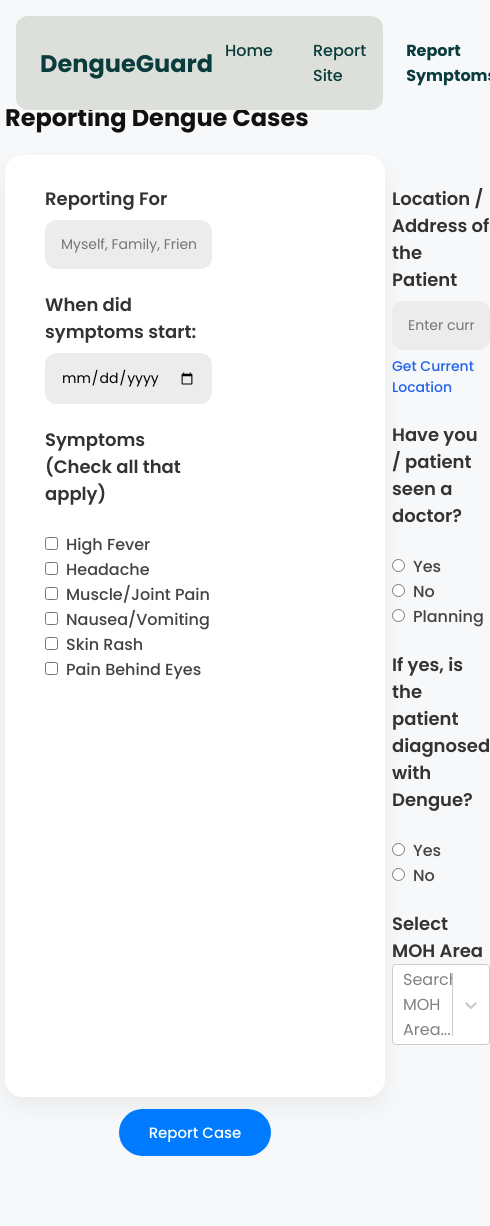
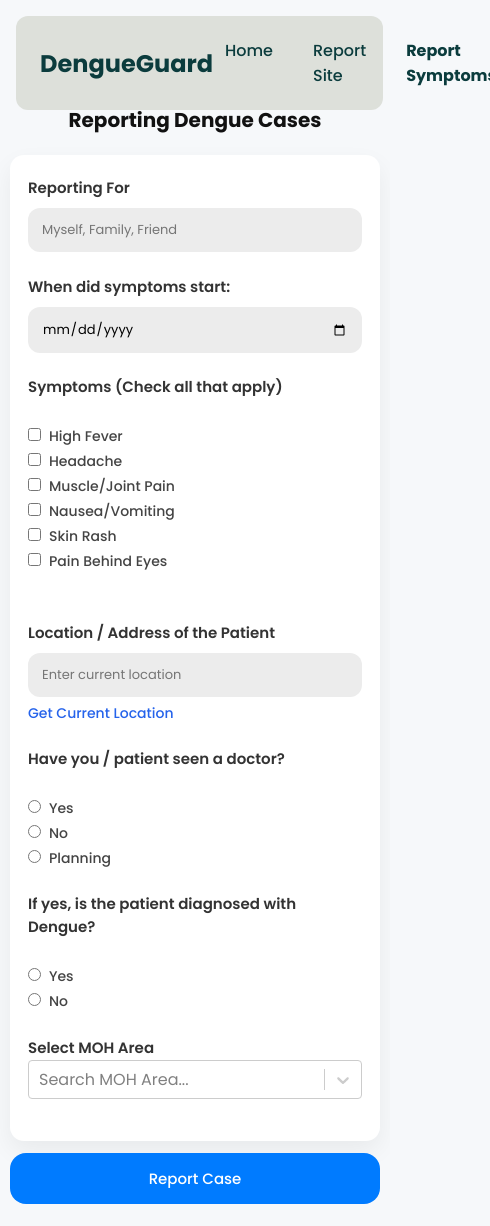
Before and after one commit to emika-sandina/dengue-guard, a React (Vite) app in the folder frontend/: page /citizen/report-cases in a window 390 px wide. Shown: the whole page, 490 px wide, since content can reach past the window. Before the commit the page ends 1173 px from the top, so only its background shows below. Built offline with nearby package versions, Linux system fonts and the light colour scheme.

Commit message:
fixed some bugs and add responsiveness

```diff
--- a/frontend/src/pages/citizen/Report Cases Page/reportCases.css
+++ b/frontend/src/pages/citizen/Report Cases Page/reportCases.css
@@ -122,3 +122,75 @@ body {
   button[type="submit"] {
     grid-column: span 2;
   }
+  /* ========================= */
+/* Responsive Design */
+/* ========================= */
+
+/* Tablets */
+@media (max-width: 1024px) {
+  .report-container {
+    padding: 10px;
+  }
+
+  form {
+    padding: 25px 25px;
+  }
+
+  .report-form {
+    grid-template-columns: 1fr 1fr; /* still 2 columns */
+    gap: 60px; /* reduce big gap */
+  }
+
+  label {
+    font-size: 16px;
+  }
+
+  input[type="text"],
+  input[type="date"] {
+    font-size: 13px;
+    padding: 12px 14px;
+  }
+}
+
+/* Mobile */
+@media (max-width: 768px) {
+  .report-container h1 {
+    font-size: 20px;
+    text-align: center;
+  }
+
+  form {
+    padding: 20px 18px;
+    border-radius: 14px;
+  }
+
+  .report-form {
+    grid-template-columns: 1fr; /* single column */
+    gap: 25px;
+  }
+
+  .form-left,
+  .form-right {
+    width: 100%;
+  }
+
+  label {
+    font-size: 15px;
+  }
+
+  .checkbox-group label,
+  .radio-group label {
+    font-size: 14px;
+  }
+
+  .dropdown {
+    max-width: 100%;
+  }
+
+  button[type="submit"] {
+    width: 100%;
+    border-radius: 16px;
+    padding: 14px;
+    font-size: 15px;
+  }
+}
```
Also changed, not shown: 1 other file (tests, documents, lock files or other folders).
